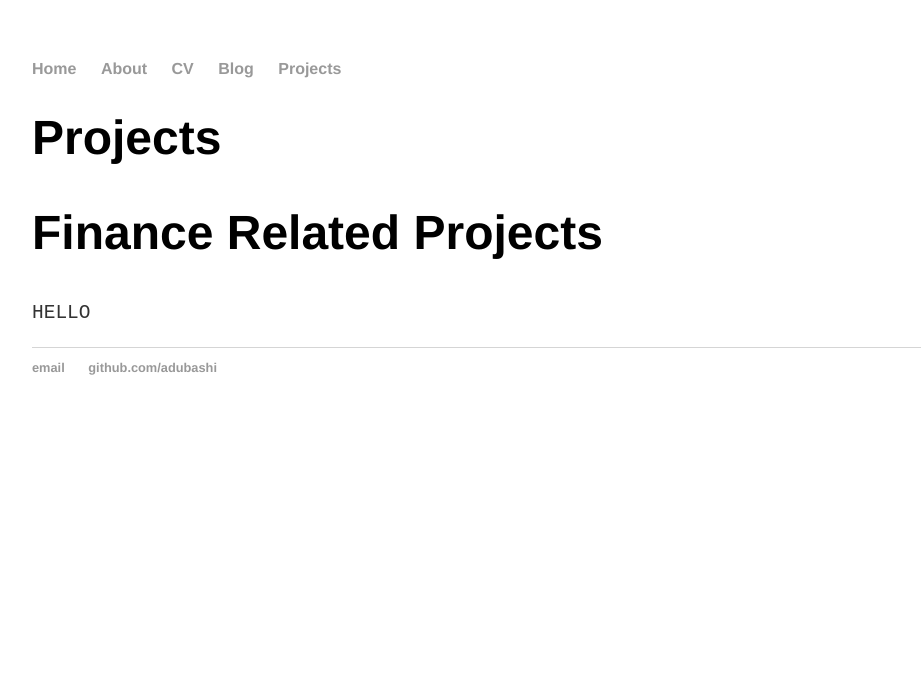
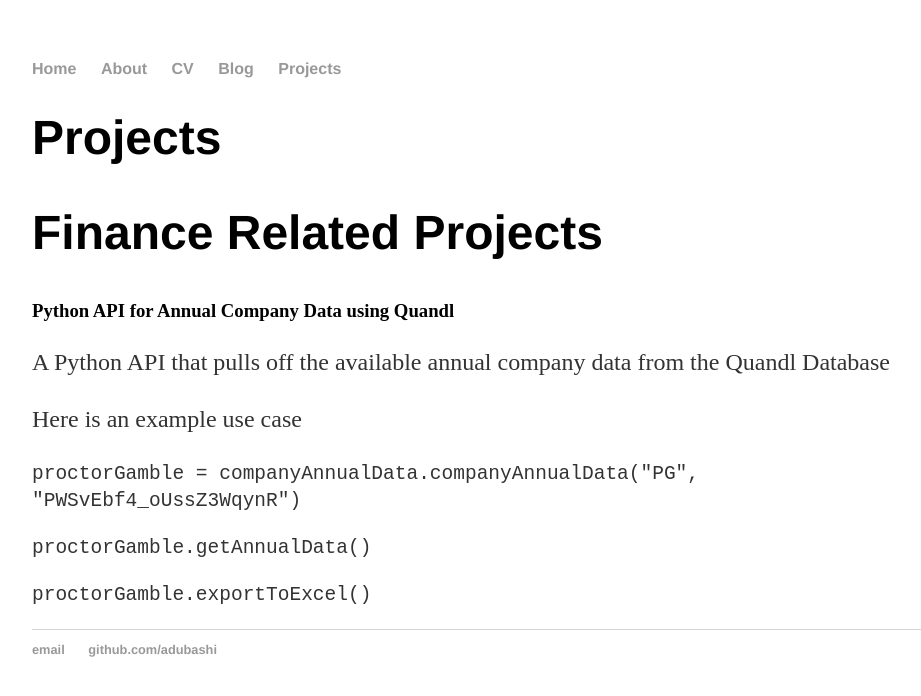
Before and after one commit to adubashi/adubashi.github.io, a Jekyll site: the page built from projects/index.html, in a window 1280 px wide. Shown: the top 696 px of the page, without its empty margins (160-1081 px from the left). Built offline with Jekyll 4.4.1, drawn with Linux system fonts in a browser that asks for light colours.

Commit message:
Update index.html

```diff
--- a/projects/index.html
+++ b/projects/index.html
@@ -5,9 +5,16 @@ title: Projects
 <h1>Projects</h1>
 <div class="projects">
 <h2>Finance Related Projects</h2>
+
+
 <div class="quandl">
+<h3>Python API for Annual Company Data using Quandl</h3>
+<p>A Python API that pulls off the available annual company data from the Quandl Database</p>
+<p>Here is an example use case</p>
 <code>
-<p> HELLO</p>
+<p> proctorGamble = companyAnnualData.companyAnnualData("PG", "PWSvEbf4_oUssZ3WqynR")</p>
+<p> proctorGamble.getAnnualData() </p>
+<p> proctorGamble.exportToExcel() </p>
 
 </code>
 </div>
```
